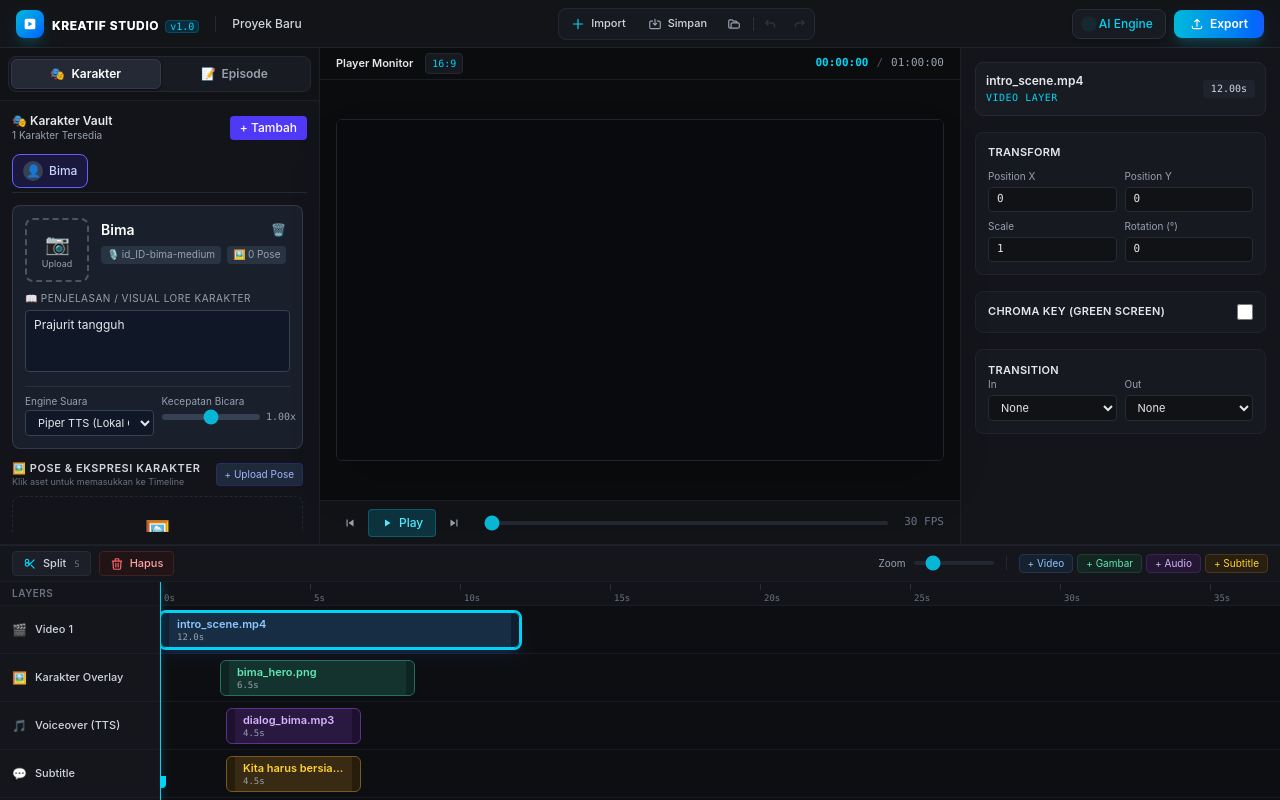
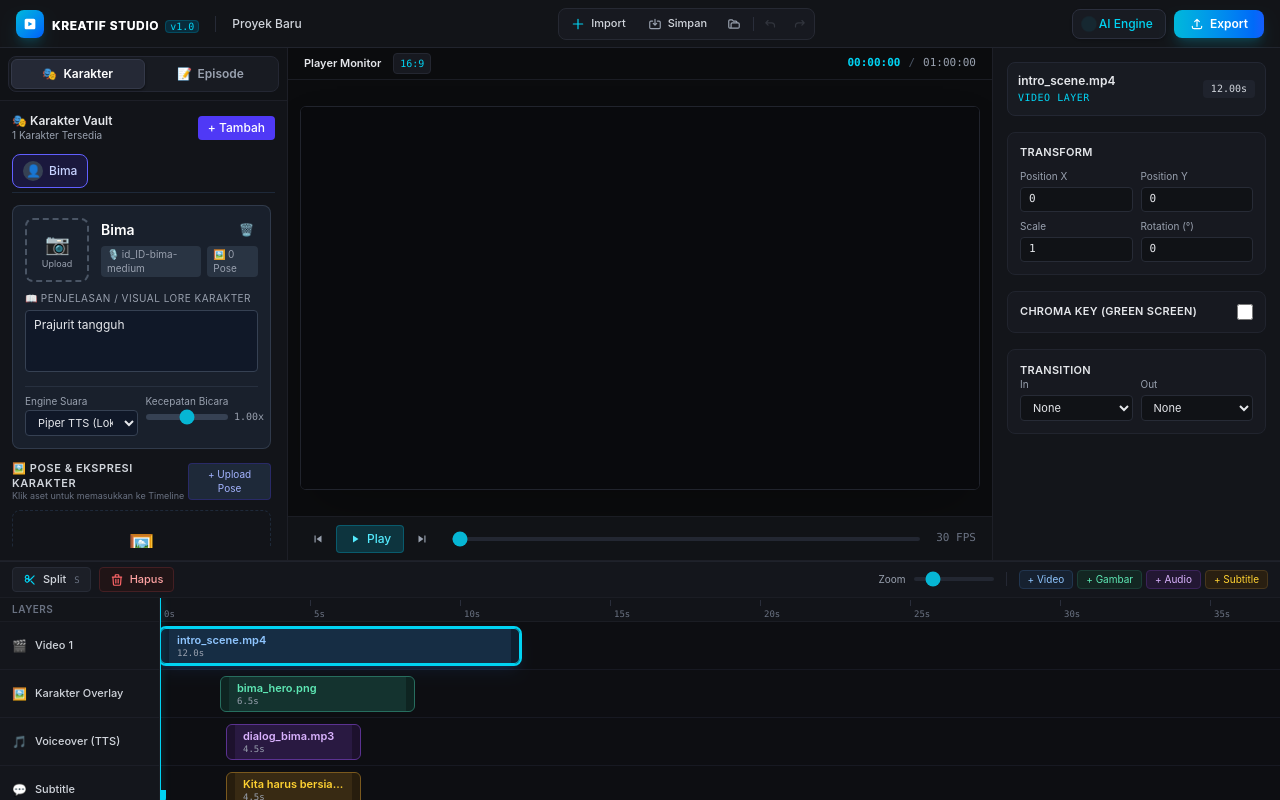
Before and after one commit to romyandre79/kreatif-multimedia, a React (Vite) app: page / in a window 1280 px wide. Built offline with nearby package versions, Linux system fonts and the light colour scheme.

Commit message:
fix: perbaiki viewport overflow agar Canvas Preview selalu fit sempurna dan tidak menutupi panel lain

```diff
--- a/src/App.tsx
+++ b/src/App.tsx
@@ -25,11 +25,11 @@ function App() {
       />
 
       {/* Main Studio Work Area */}
-      <div className="flex flex-1 min-h-0">
+      <div className="flex flex-1 min-h-0 overflow-hidden">
         {/* Left Panel — Character & Story Studio */}
-        <aside className="w-80 flex flex-col border-r border-[#1d1f27] bg-[#121419]">
+        <aside className="w-72 shrink-0 flex flex-col border-r border-[#1d1f27] bg-[#121419] overflow-hidden">
           {/* Segmented Tab Switcher */}
-          <div className="p-2 border-b border-[#1d1f27] bg-[#101216]">
+          <div className="p-2 border-b border-[#1d1f27] bg-[#101216] shrink-0">
             <div className="flex bg-[#181b22] p-0.5 rounded-lg border border-[#242733]">
               <button
                 onClick={() => setActivePanel("characters")}
@@ -63,18 +63,18 @@ function App() {
         </aside>
 
         {/* Center Canvas Preview Viewport */}
-        <main className="flex-1 flex flex-col min-w-0 bg-[#090a0d]">
+        <main className="flex-1 flex flex-col min-w-0 min-h-0 bg-[#090a0d] overflow-hidden">
           <CanvasPreview />
         </main>
 
         {/* Right Inspector Sidebar */}
-        <aside className="w-80 border-l border-[#1d1f27] bg-[#121419] overflow-y-auto">
+        <aside className="w-72 shrink-0 border-l border-[#1d1f27] bg-[#121419] overflow-y-auto">
           <Inspector />
         </aside>
       </div>
 
       {/* Bottom Timeline Work Area */}
-      <div className="h-64 border-t border-[#1d1f27] bg-[#111317]">
+      <div className="h-60 shrink-0 border-t border-[#1d1f27] bg-[#111317] overflow-hidden">
         <Timeline />
       </div>
 
--- a/src/components/CanvasPreview/CanvasPreview.tsx
+++ b/src/components/CanvasPreview/CanvasPreview.tsx
@@ -259,14 +259,20 @@ export default function CanvasPreview() {
       </div>
 
       {/* Canvas Viewport */}
-      <div className="flex-1 flex items-center justify-center p-4 min-h-0 relative">
-        <div className="relative shadow-2xl rounded-md overflow-hidden border border-[#21242d] bg-[#000000]">
+      <div className="flex-1 flex items-center justify-center p-3 min-h-0 min-w-0 relative overflow-hidden">
+        <div className="relative shadow-2xl rounded-md overflow-hidden border border-[#21242d] bg-[#000000] max-h-full max-w-full flex items-center justify-center">
           <canvas
             ref={canvasRef}
             width={1280}
             height={720}
-            className="max-w-full max-h-full block object-contain"
-            style={{ aspectRatio: aspectRatio.replace(":", " / ") }}
+            className="block object-contain"
+            style={{
+              maxHeight: "calc(100vh - 24rem)",
+              maxWidth: "100%",
+              width: "auto",
+              height: "auto",
+              aspectRatio: aspectRatio.replace(":", " / "),
+            }}
           />
         </div>
       </div>
```
